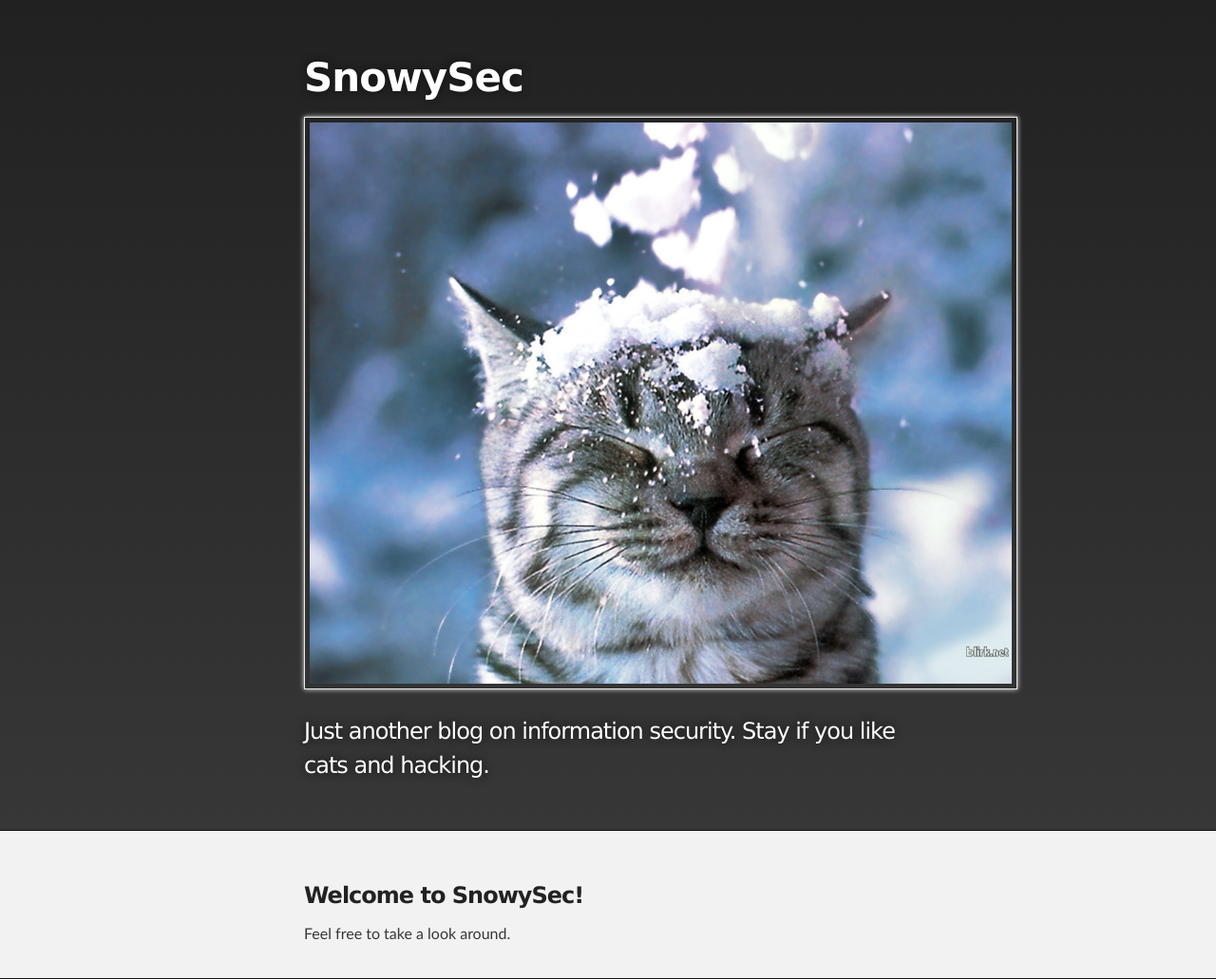
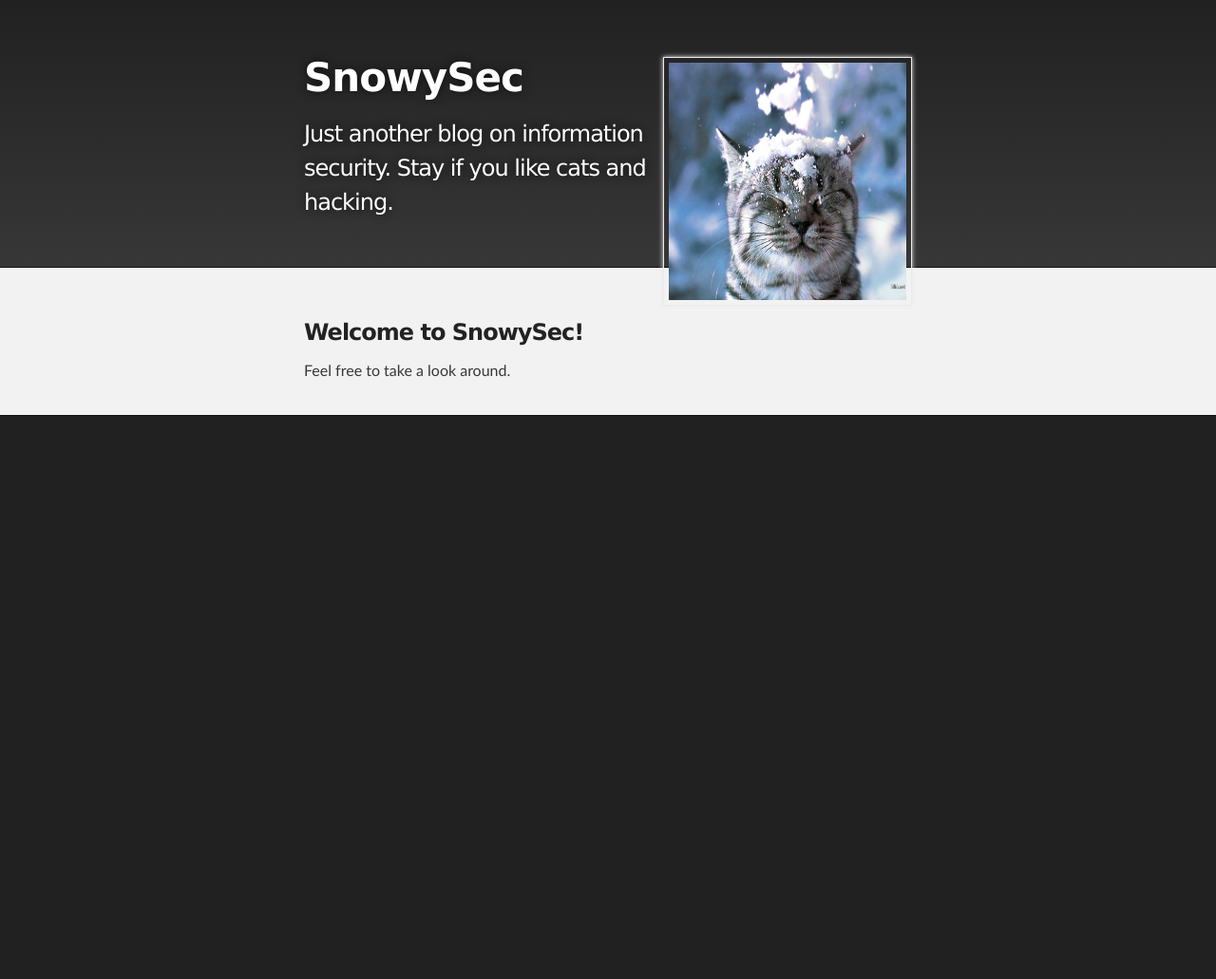
Before and after one commit to snowysecurity/snowysecurity.github.io, a Jekyll site: the page built from index.md, in a window 1280 px wide. Shown: the whole page at 95% size. Built offline with Jekyll 4.4.1, drawn with Linux system fonts in a browser that asks for light colours; our own code applies the rules of GitHub Pages for plain Markdown files; after the commit the page ends 900 px from its top, so only the background shows below that.

Commit message:
Update default.html

```diff
--- a/_layouts/default.html
+++ b/_layouts/default.html
@@ -16,7 +16,7 @@
     <div id="header_wrap" class="outer">
         <header class="inner">
 
-          <h1 id="project_title">SnowySec</h1><img src="/assets/images/snowy_cat.jpg" alt="SnowySec">
+          <h1 id="project_title"><img src="/assets/images/snowy_cat.jpg" alt="SnowySec" style="float:right;width:250px;height:250px;">SnowySec</h1>
           <h2 id="project_tagline">Just another blog on information security. Stay if you like cats and hacking.</h2>
 
         </header>
```
